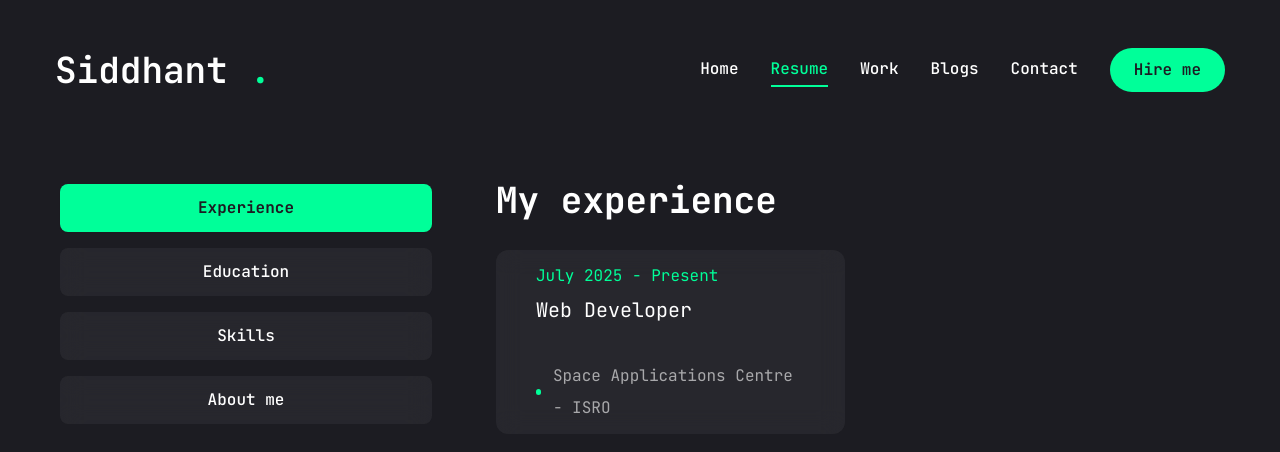
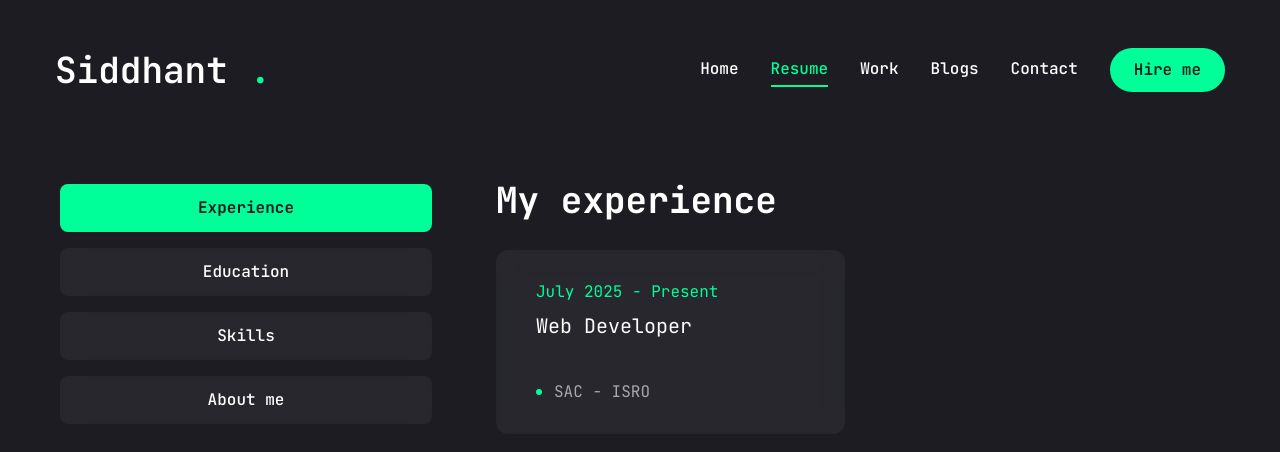
Before and after one commit to siddhx579/portfolio, a Next.js app: page /resume in a window 1280 px wide. Shown: the top 452 px of the page. Built offline with nearby package versions, Linux system fonts and the light colour scheme.

Commit message:
Update page.jsx

```diff
--- a/app/resume/page.jsx
+++ b/app/resume/page.jsx
@@ -16,7 +16,7 @@ const experience = {
     description: "Currently no professional experience — actively working on real-world projects and building skills through self-driven development. Do check out my work!",
     items: [
         {
-            company: "Space Applications Centre - ISRO",
+            company: "SAC - ISRO",
             position: "Web Developer",
             duration: "July 2025 - Present",
         },
```
